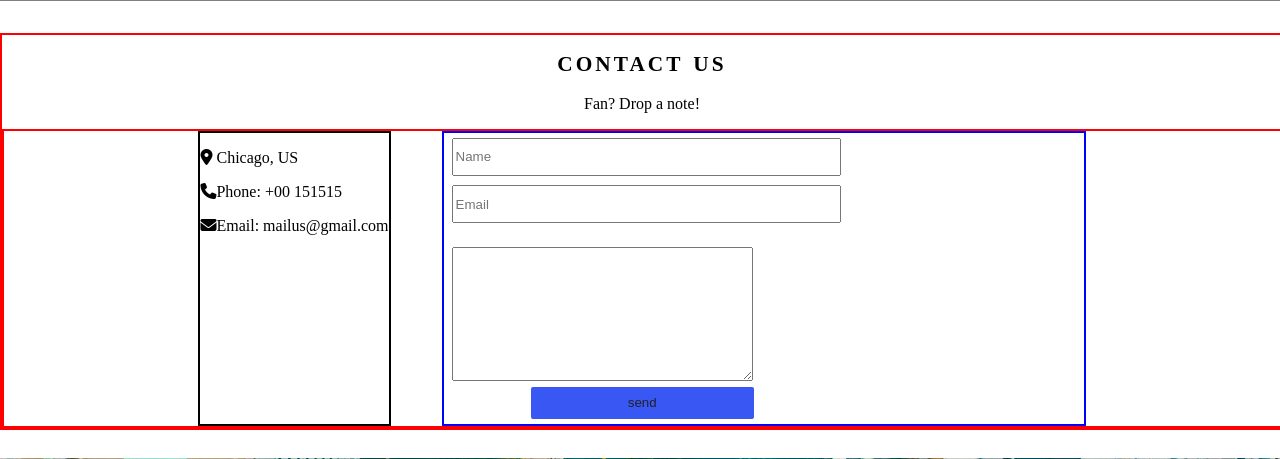
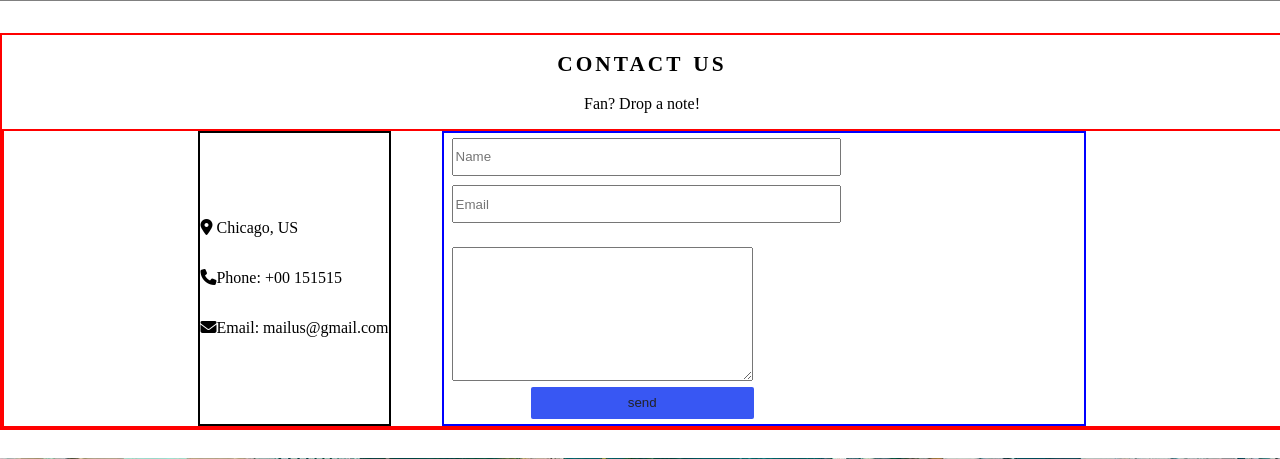
Before and after one commit to codegrann/The-Band, a PHP site: page / in a window 1280 px wide. Shown: the part 2002-2461 px from the top of the page. Run offline with PHP 8.4, Linux system fonts and the light colour scheme; some libraries are stand-ins or nearby versions.

Commit message:
turned div for contact info into a flex container

```diff
--- a/style.css
+++ b/style.css
@@ -299,6 +299,9 @@ body{
 }
 #contact_us div{
     border: 2px solid black;
+    display: flex;
+    flex-direction: column;
+    justify-content: center;
 }
 #contact_us  p{
     /* margin-top: 5%; */
```
